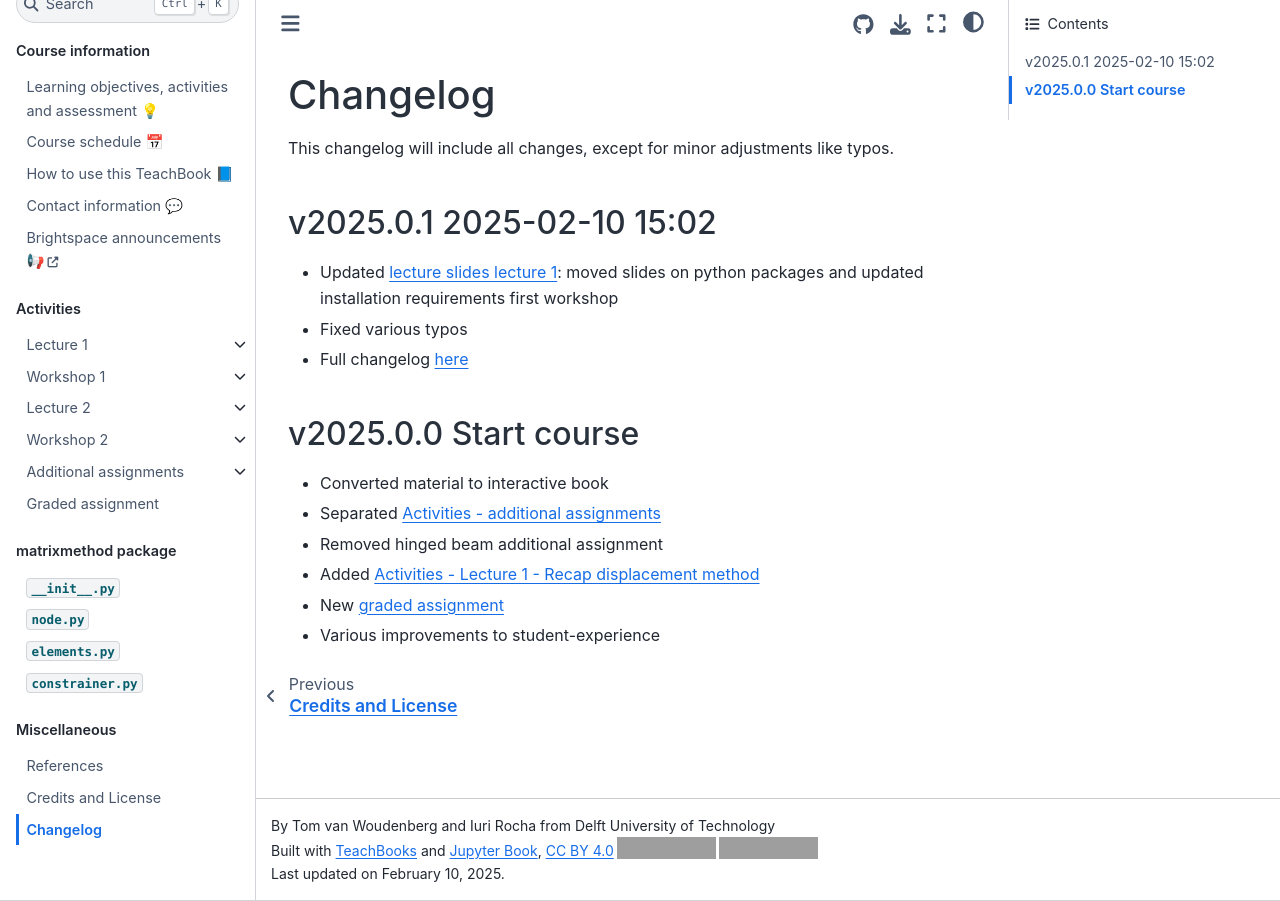
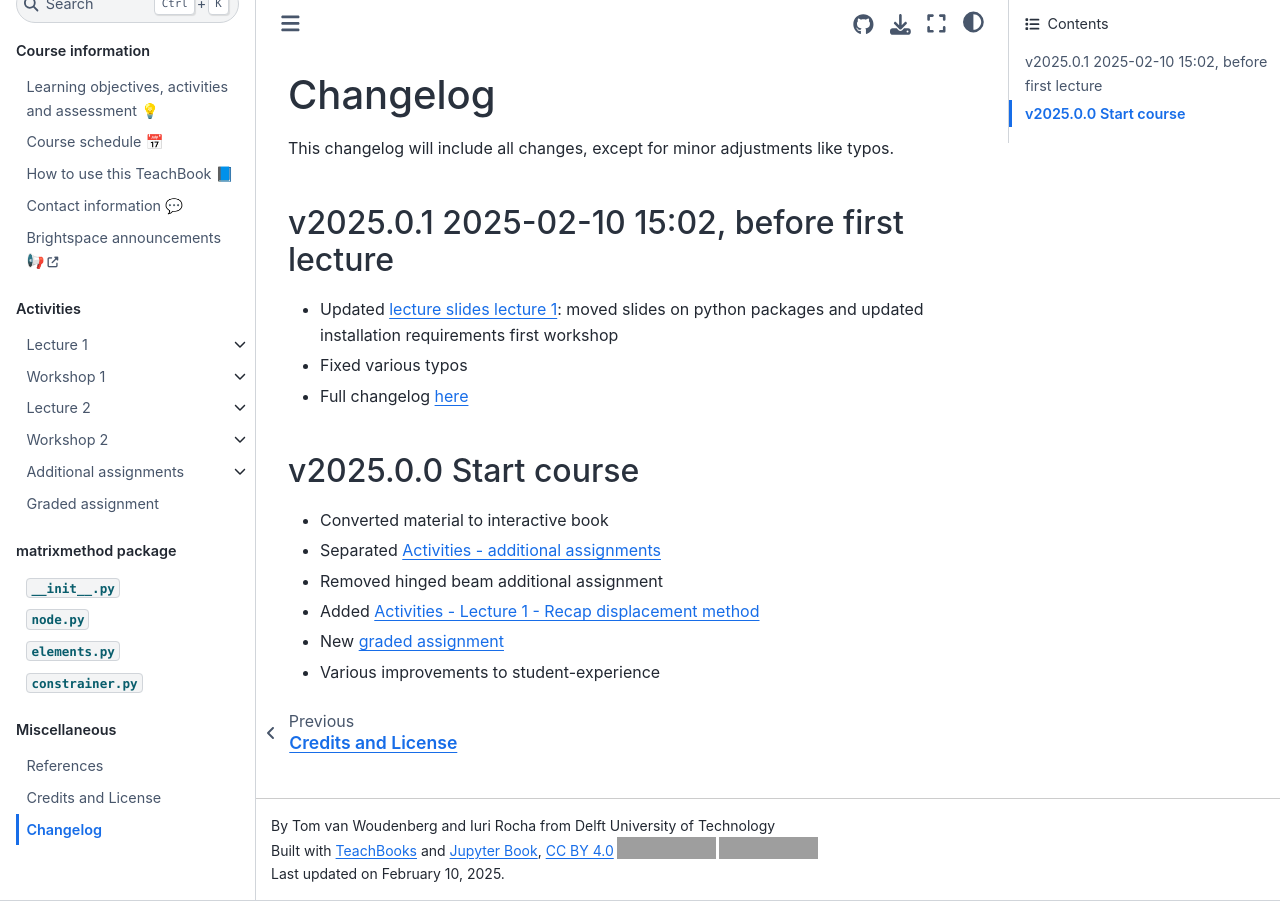
Before and after one commit to sophietenhoor/book, a Jupyter Book: the page built from book/changelog.md, in a window 1280 px wide. Built offline with Jupyter Book 1.0.4 settings and Sphinx 7.4.7 and the Sphinx Book theme 1.1.4, drawn with Linux system fonts in a browser that asks for light colours; comment, search, counter and statistics services are not loaded; grey boxes are pictures that could not be loaded.

Commit message:
Update changelog.md

```diff
--- a/book/changelog.md
+++ b/book/changelog.md
@@ -2,7 +2,7 @@
 
 This changelog will include all changes, except for minor adjustments like typos.
 
-## v2025.0.1 2025-02-10 15:02
+## v2025.0.1 2025-02-10 15:02, before first lecture
 - Updated [lecture slides lecture 1](./lecture1.md): moved slides on python packages and updated installation requirements first workshop
 - Fixed various typos
 - Full changelog [here](https://github.com/CIEM5000-2025/book/releases/tag/v2025.0.1)
```
